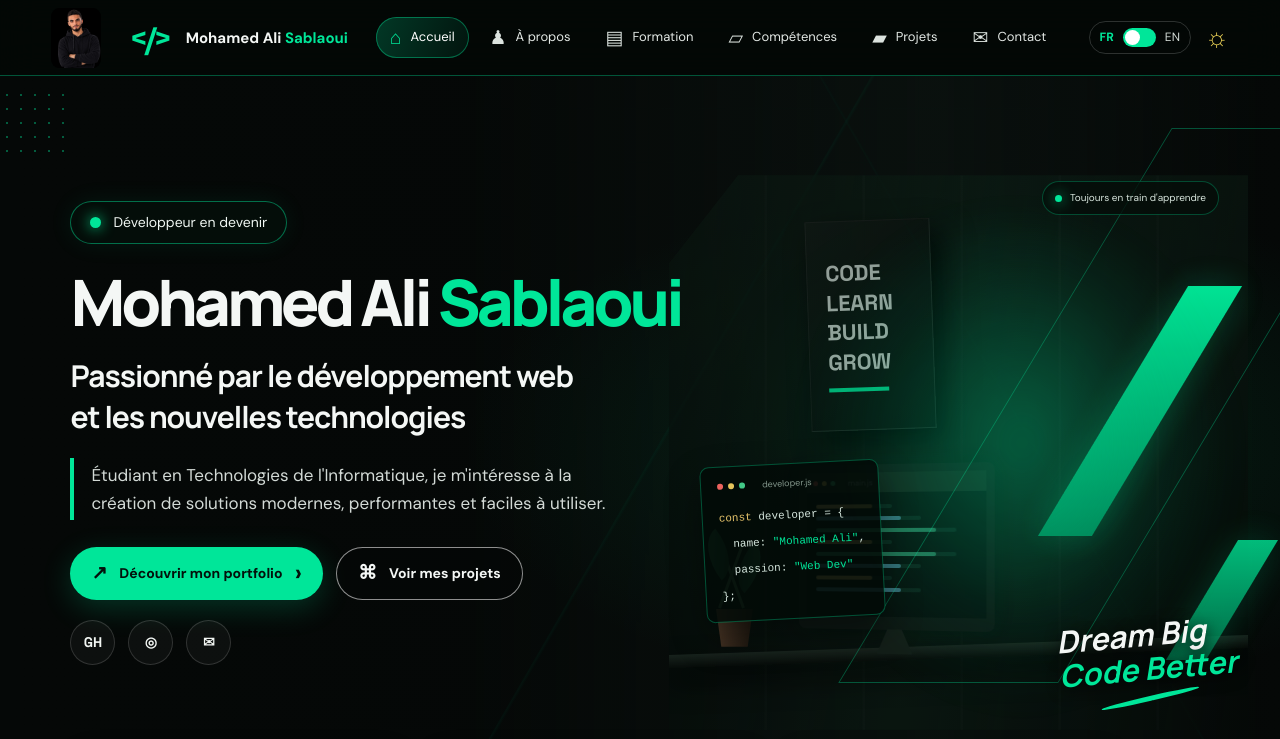
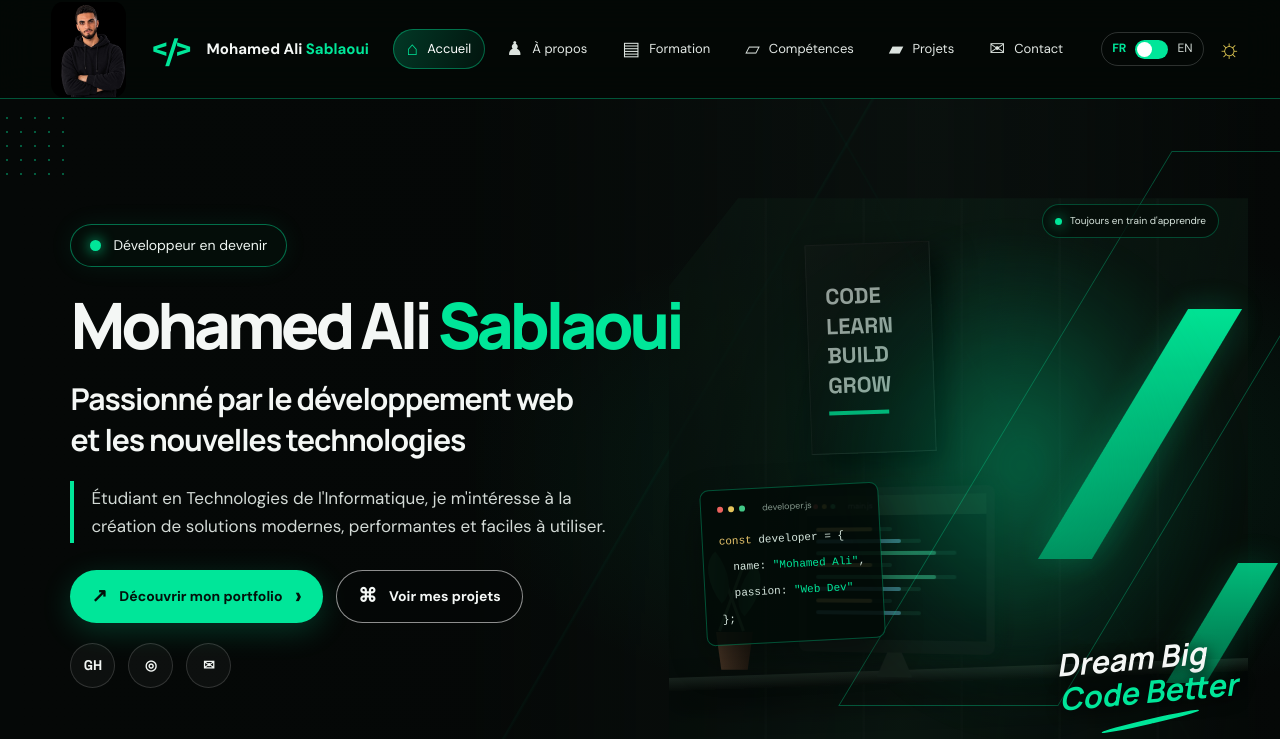
Before and after one commit to mohamed-ali-sablaoui/mohamed-ali, a plain HTML site: page index.html in a window 1280 px wide. Shown: the top 739 px of the page. Drawn offline with Linux system fonts and the light colour scheme.

Commit message:
Update header height and portrait size in CSS
Increased header height and adjusted portrait dimensions.

```diff
--- a/style.css
+++ b/style.css
@@ -13,15 +13,15 @@
   --font-body: "DM Sans", Arial, sans-serif;
   --font-heading: "Manrope", Arial, sans-serif;
   --font-display: "Space Grotesk", monospace;
-  --header-height: 76px;
+  --header-height: 99px;
 }
 * { box-sizing: border-box; }
 html { scroll-behavior: smooth; scroll-padding-top: calc(var(--header-height) + 18px); }
 body { margin: 0; background: var(--bg); color: var(--text); font-family: var(--font-body); line-height: 1.6; overflow-x: hidden; }
 body::before { content:""; position:fixed; inset:0; z-index:-2; pointer-events:none; opacity:.12; background-image:linear-gradient(rgba(0,230,154,.13) 1px,transparent 1px),linear-gradient(90deg,rgba(0,230,154,.13) 1px,transparent 1px); background-size:54px 54px; mask-image:linear-gradient(to bottom,black,transparent 70%); }
 #Portrait{
-  width: 50px;
-  height: 60px;
+  width: 75px;
+  height: 95px;
   border-radius: 15%;
 }
 a { color:inherit; text-decoration:none; }
```
